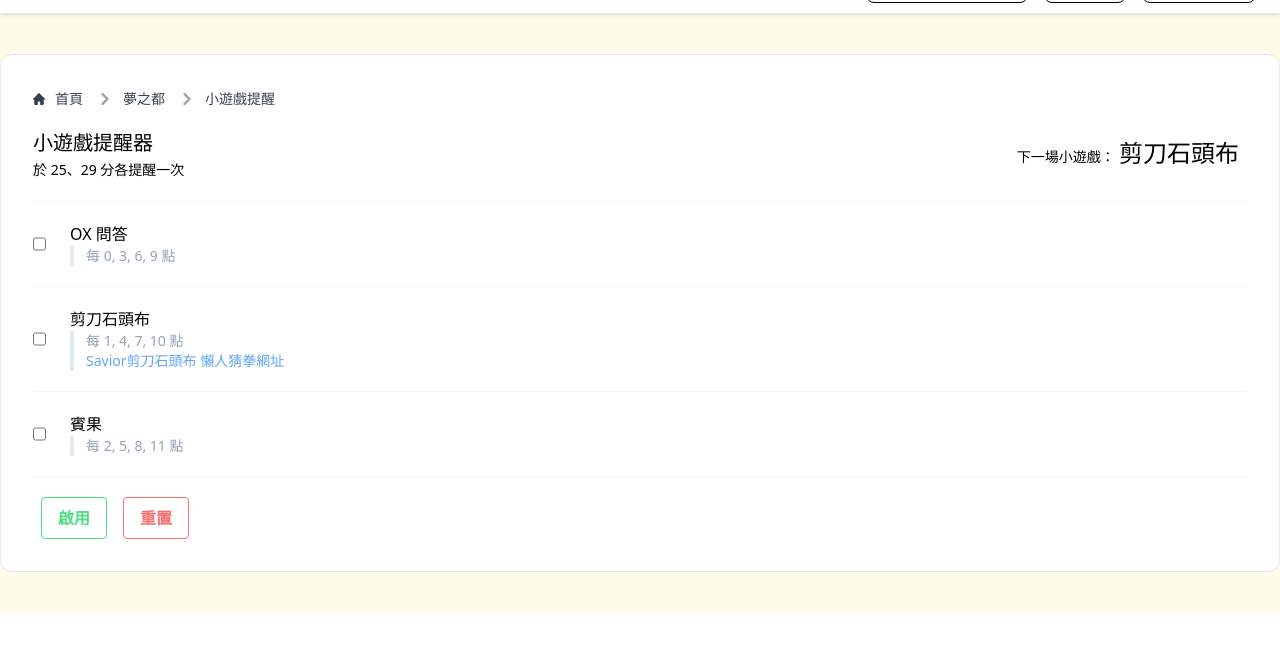
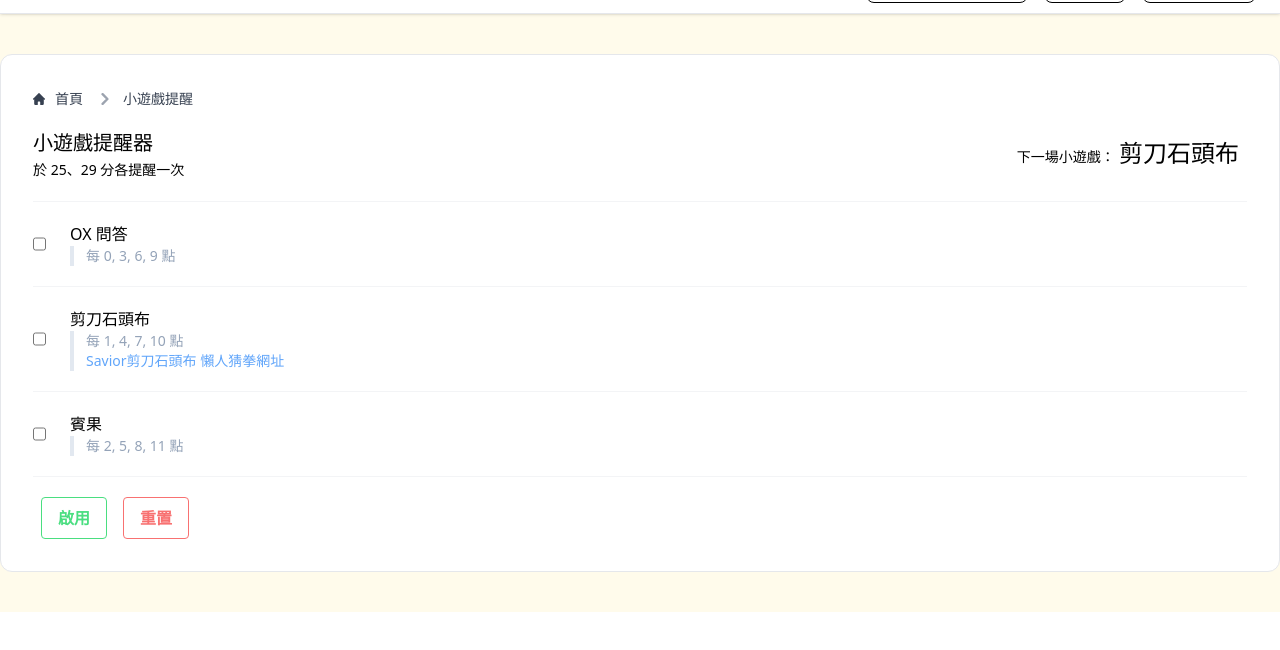
Before and after one commit to RvGIN/tms, a plain HTML site: page game_notify.html in a window 1280 px wide. Shown: the part 50-700 px from the top of the page. Drawn offline with nearby package versions, Linux system fonts and the light colour scheme.

Commit message:
Update game_notify.html

```diff
--- a/game_notify.html
+++ b/game_notify.html
@@ -38,16 +38,6 @@
                         </svg>
                         首頁
                     </a>
-                </li>
-                <li>
-                    <div class="flex items-center">
-                        <svg class="w-3 h-3 text-gray-400 mx-1" aria-hidden="true" xmlns="http://www.w3.org/2000/svg"
-                            fill="none" viewBox="0 0 6 10">
-                            <path stroke="currentColor" stroke-linecap="round" stroke-linejoin="round" stroke-width="2"
-                                d="m1 9 4-4-4-4" />
-                        </svg>
-                        <span class="ml-1 text-sm font-medium text-gray-700 md:ml-2">夢之都</span>
-                    </div>
                 </li>
                 <li>
                     <div class="flex items-center">
```
